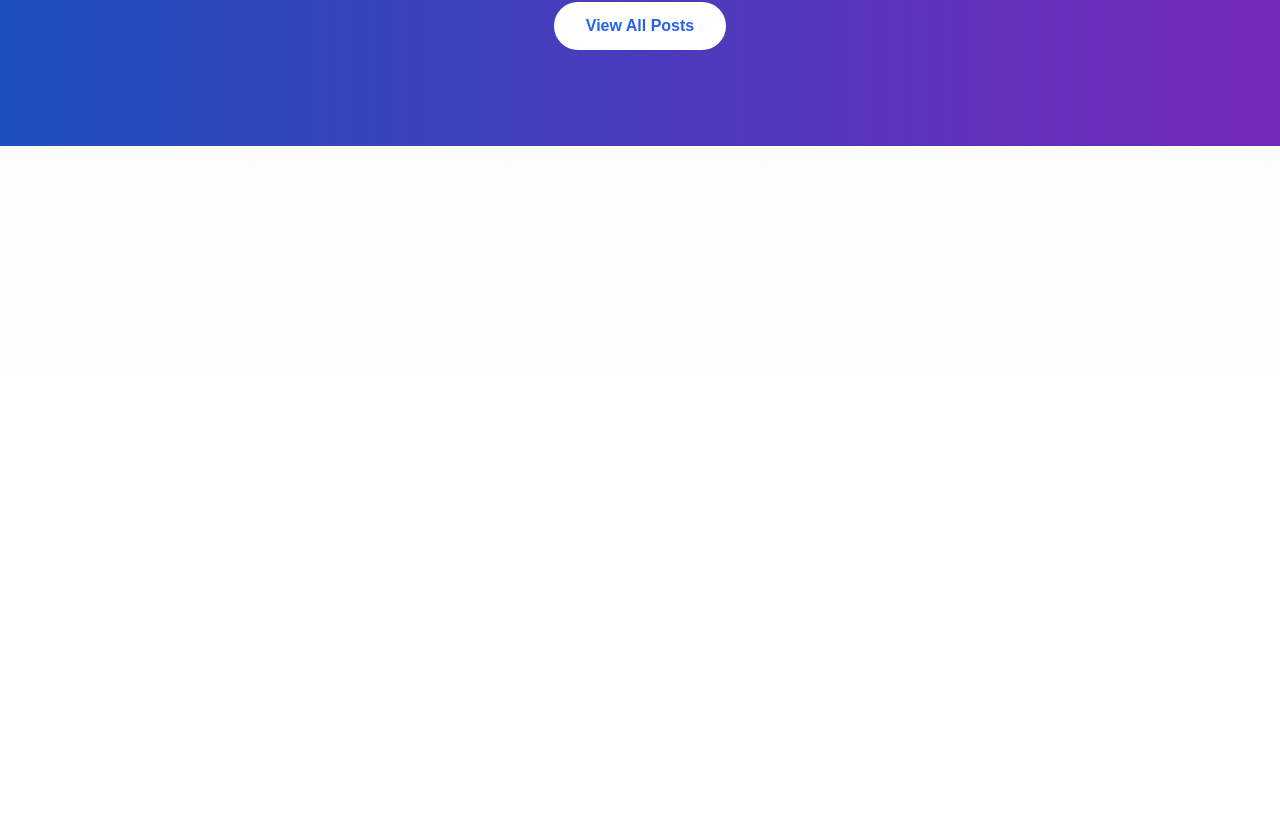
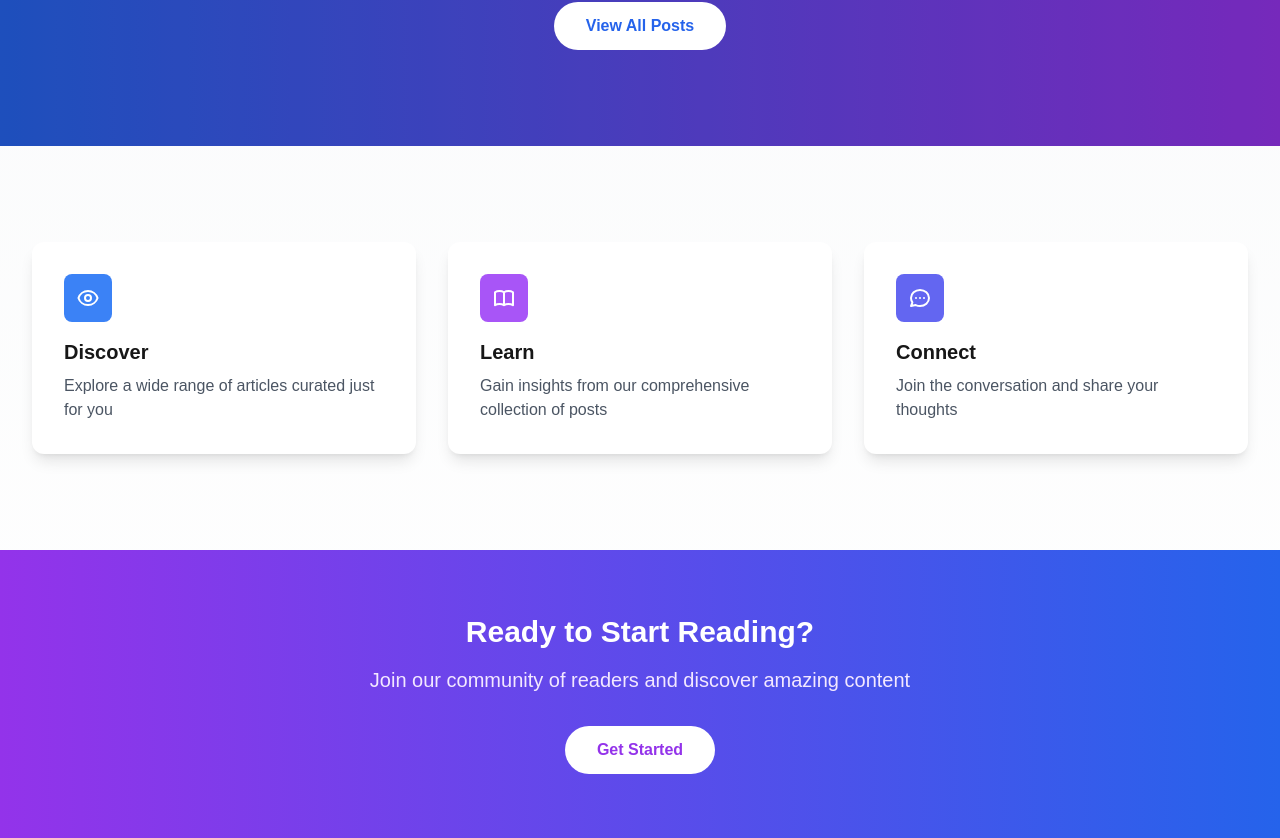
Before and after one commit to al1hk/posts_api_ali, a Next.js app: page / in a window 1280 px wide. Shown: the part 246-1084 px from the top of the page. Before the commit the page ends 800 px from the top, so only its background shows below. Built offline with nearby package versions, Linux system fonts and the light colour scheme.

Commit message:
Update page.tsx

```diff
--- a/app/page.tsx
+++ b/app/page.tsx
@@ -1,68 +1,7 @@
 import Image from "next/image";
 import Link from "next/link";
 
-interface Post {
-  id: number;
-  title: string;
-  body: string;
-  userId: number;
-}
-
-function PostsGrid({ posts }: { posts: Post[] }) {
-  return (
-    <div className="grid grid-cols-1 md:grid-cols-2 lg:grid-cols-3 gap-8">
-      {posts.map((post: Post) => (
-        <div
-          key={post.id}
-          className="group bg-white dark:bg-gray-800 rounded-xl shadow-lg overflow-hidden hover:shadow-2xl transition-all duration-300 transform hover:-translate-y-1"
-        >
-          <div className="relative">
-            <img
-              src={`https://picsum.photos/seed/${post.id}/400/250`}
-              alt={`Cover for ${post.title}`}
-              className="w-full h-56 object-cover transition-transform duration-300 group-hover:scale-105"
-            />
-            <div className="absolute top-3 right-3 bg-black/50 backdrop-blur-sm text-white px-2 py-1 rounded-full text-xs">
-              Post #{post.id}
-            </div>
-          </div>
-          <div className="p-6">
-            <h2 className="text-xl font-bold mb-3 line-clamp-2 group-hover:text-blue-600 dark:group-hover:text-blue-400 transition-colors">
-              {post.title}
-            </h2>
-            <p className="text-gray-600 dark:text-gray-300 line-clamp-3 mb-4">
-              {post.body}
-            </p>
-            <div className="flex items-center justify-between">
-              <div className="flex items-center space-x-2">
-                <div className="w-8 h-8 rounded-full bg-gradient-to-r from-blue-500 to-purple-500 flex items-center justify-center text-white text-sm">
-                  {post.userId}
-                </div>
-              </div>
-            </div>
-          </div>
-        </div>
-      ))}
-    </div>
-  );
-}
-
-async function getPosts() {
-  const response = await fetch('http://localhost:3000/api/external', {
-    next: {
-      revalidate: 3600
-    }
-  });
-
-  if (!response.ok) {
-    throw new Error('Failed to fetch posts');
-  }
-
-  const data = await response.json();
-  return data.posts;
-}
-
-export default async function Home() {
+export default function Home() {
   return (
     <div className="min-h-screen bg-gradient-to-b from-gray-50 to-white dark:from-gray-900 dark:to-gray-800">
       {/* Hero Section */}
@@ -70,15 +9,15 @@ export default async function Home() {
         <div className="absolute inset-0 bg-black/20"></div>
         <div className="relative max-w-7xl mx-auto px-4 py-24 sm:px-6 lg:px-8">
           <div className="text-center">
-            <h1 className="text-4xl md:text-5xl font-extrabold tracking-tight mb-4">
+            <h1 className="text-4xl md:text-5xl font-extrabold tracking-tight mb-4 animate-fade-in">
               Discover Amazing Stories
             </h1>
-            <p className="text-xl text-blue-100 max-w-2xl mx-auto mb-8">
+            <p className="text-xl text-blue-100 max-w-2xl mx-auto mb-8 animate-fade-in-delay">
               Explore our collection of handpicked articles covering the most fascinating topics
             </p>
             <Link
               href="/fetch-posts"
-              className="inline-block bg-white text-blue-600 px-8 py-3 rounded-full font-semibold hover:bg-blue-50 transition-colors"
+              className="inline-block bg-white text-blue-600 px-8 py-3 rounded-full font-semibold hover:bg-blue-50 transition-colors transform hover:scale-105 duration-200 animate-bounce-subtle"
             >
               View All Posts
             </Link>
@@ -101,6 +40,61 @@ export default async function Home() {
           </svg>
         </div>
       </div>
+
+      {/* Features Section */}
+      <div className="max-w-7xl mx-auto px-4 py-24 sm:px-6 lg:px-8">
+        <div className="grid grid-cols-1 md:grid-cols-3 gap-8">
+          {/* Feature 1 */}
+          <div className="bg-white dark:bg-gray-800 rounded-xl p-8 shadow-lg hover:shadow-xl transition-shadow duration-300">
+            <div className="h-12 w-12 bg-blue-500 rounded-lg mb-4 flex items-center justify-center">
+              <svg className="h-6 w-6 text-white" fill="none" viewBox="0 0 24 24" stroke="currentColor">
+                <path strokeLinecap="round" strokeLinejoin="round" strokeWidth={2} d="M15 12a3 3 0 11-6 0 3 3 0 016 0z" />
+                <path strokeLinecap="round" strokeLinejoin="round" strokeWidth={2} d="M2.458 12C3.732 7.943 7.523 5 12 5c4.478 0 8.268 2.943 9.542 7-1.274 4.057-5.064 7-9.542 7-4.477 0-8.268-2.943-9.542-7z" />
+              </svg>
+            </div>
+            <h3 className="text-xl font-bold mb-2 dark:text-white">Discover</h3>
+            <p className="text-gray-600 dark:text-gray-300">Explore a wide range of articles curated just for you</p>
+          </div>
+
+          {/* Feature 2 */}
+          <div className="bg-white dark:bg-gray-800 rounded-xl p-8 shadow-lg hover:shadow-xl transition-shadow duration-300">
+            <div className="h-12 w-12 bg-purple-500 rounded-lg mb-4 flex items-center justify-center">
+              <svg className="h-6 w-6 text-white" fill="none" viewBox="0 0 24 24" stroke="currentColor">
+                <path strokeLinecap="round" strokeLinejoin="round" strokeWidth={2} d="M12 6.253v13m0-13C10.832 5.477 9.246 5 7.5 5S4.168 5.477 3 6.253v13C4.168 18.477 5.754 18 7.5 18s3.332.477 4.5 1.253m0-13C13.168 5.477 14.754 5 16.5 5c1.747 0 3.332.477 4.5 1.253v13C19.832 18.477 18.247 18 16.5 18c-1.746 0-3.332.477-4.5 1.253" />
+              </svg>
+            </div>
+            <h3 className="text-xl font-bold mb-2 dark:text-white">Learn</h3>
+            <p className="text-gray-600 dark:text-gray-300">Gain insights from our comprehensive collection of posts</p>
+          </div>
+
+          {/* Feature 3 */}
+          <div className="bg-white dark:bg-gray-800 rounded-xl p-8 shadow-lg hover:shadow-xl transition-shadow duration-300">
+            <div className="h-12 w-12 bg-indigo-500 rounded-lg mb-4 flex items-center justify-center">
+              <svg className="h-6 w-6 text-white" fill="none" viewBox="0 0 24 24" stroke="currentColor">
+                <path strokeLinecap="round" strokeLinejoin="round" strokeWidth={2} d="M8 12h.01M12 12h.01M16 12h.01M21 12c0 4.418-4.03 8-9 8a9.863 9.863 0 01-4.255-.949L3 20l1.395-3.72C3.512 15.042 3 13.574 3 12c0-4.418 4.03-8 9-8s9 3.582 9 8z" />
+              </svg>
+            </div>
+            <h3 className="text-xl font-bold mb-2 dark:text-white">Connect</h3>
+            <p className="text-gray-600 dark:text-gray-300">Join the conversation and share your thoughts</p>
+          </div>
+        </div>
+      </div>
+
+      {/* CTA Section */}
+      <div className="bg-gradient-to-r from-purple-600 to-blue-600 text-white py-16">
+        <div className="max-w-7xl mx-auto px-4 sm:px-6 lg:px-8 text-center">
+          <h2 className="text-3xl font-bold mb-4">Ready to Start Reading?</h2>
+          <p className="text-xl text-purple-100 mb-8 max-w-2xl mx-auto">
+            Join our community of readers and discover amazing content
+          </p>
+          <Link
+            href="/fetch-posts"
+            className="inline-block bg-white text-purple-600 px-8 py-3 rounded-full font-semibold hover:bg-purple-50 transition-colors transform hover:scale-105 duration-200"
+          >
+            Get Started
+          </Link>
+        </div>
+      </div>
     </div>
   );
 }
```
